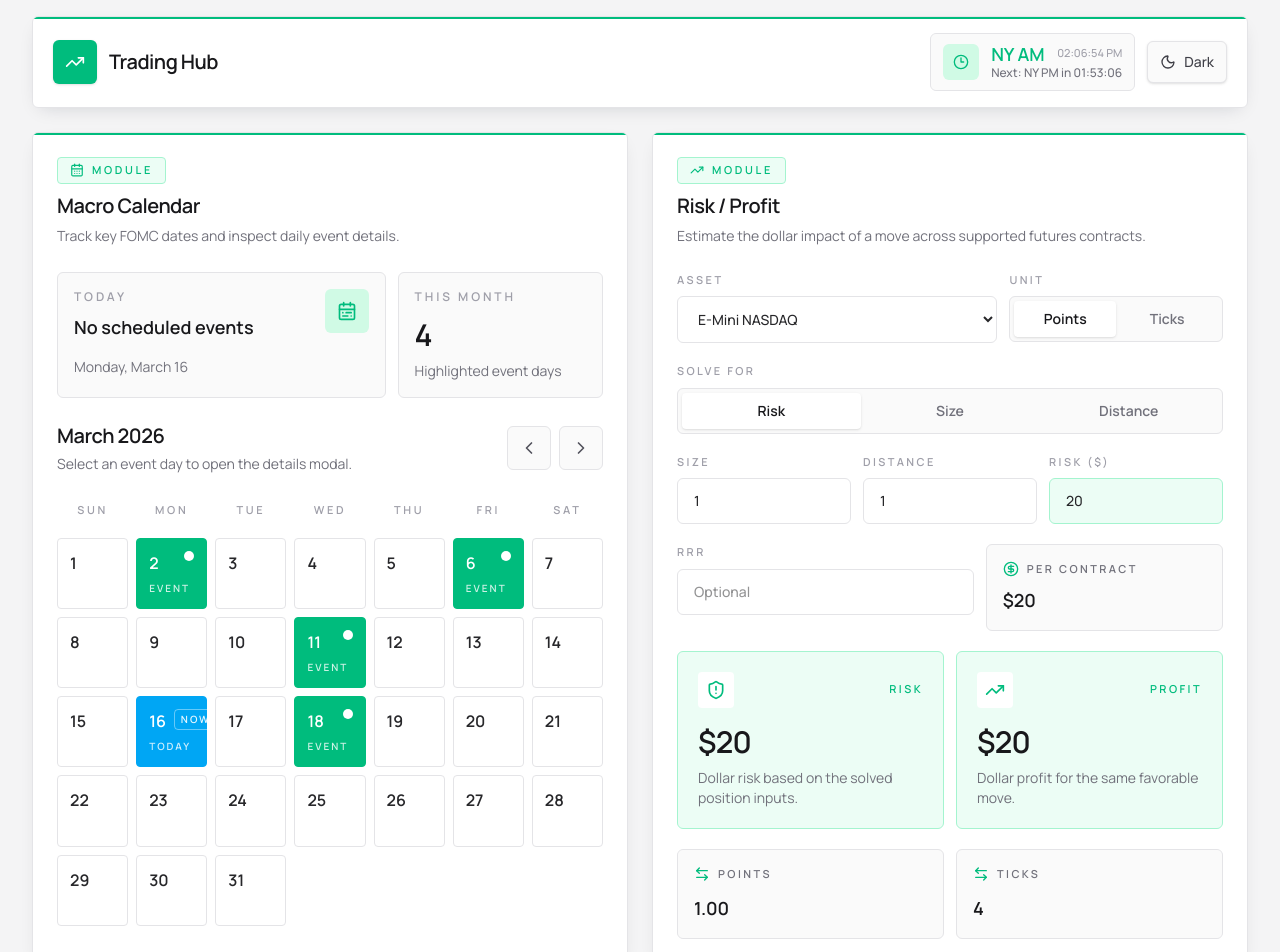
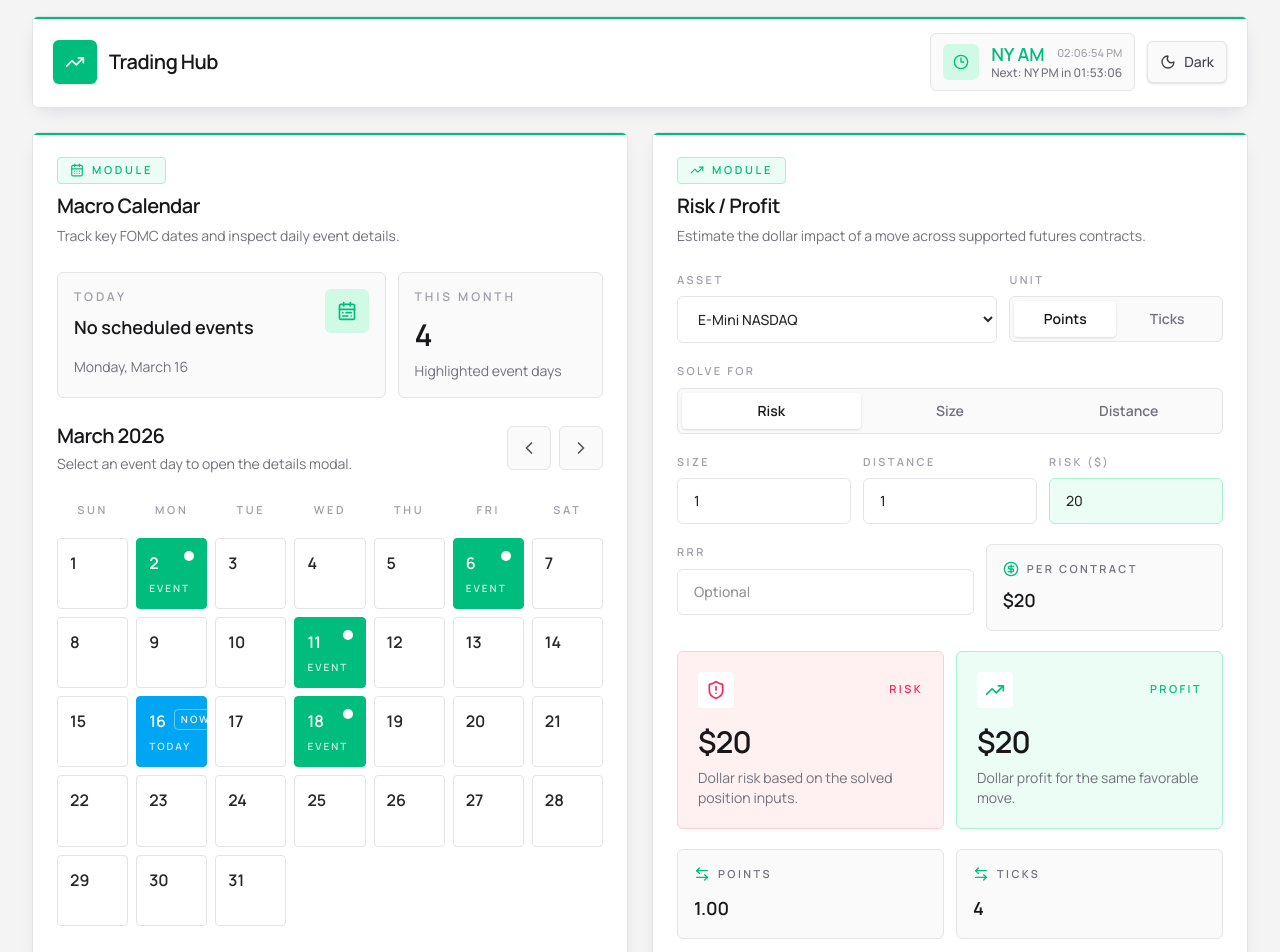
Before and after one commit to MatchaLatte88/tradingtools, a Vue app: page / in a window 1280 px wide. Shown: the top 952 px of the page. Built offline with nearby package versions, Linux system fonts and the light colour scheme.

Commit message:
Restore risk card accent

```diff
--- a/src/components/RiskCalc.vue
+++ b/src/components/RiskCalc.vue
@@ -274,12 +274,12 @@ const formattedSolvedValue = (field) => {
     </div>
 
     <div class="mb-5 grid gap-3 sm:grid-cols-2">
-      <div class="rounded-md border border-emerald-200 bg-emerald-50 p-5 dark:border-emerald-500/20 dark:bg-emerald-500/10">
+      <div class="rounded-md border border-rose-200 bg-rose-50 p-5 dark:border-rose-500/20 dark:bg-rose-500/10">
         <div class="mb-4 flex items-center justify-between">
-          <div class="rounded-sm bg-white p-2 text-emerald-500 dark:bg-zinc-900 dark:text-emerald-300">
+          <div class="rounded-sm bg-white p-2 text-rose-500 dark:bg-zinc-900 dark:text-rose-300">
             <ShieldAlert class="h-5 w-5" />
           </div>
-          <span class="text-[11px] font-semibold uppercase tracking-[0.22em] text-emerald-500 dark:text-emerald-300">Risk</span>
+          <span class="text-[11px] font-semibold uppercase tracking-[0.22em] text-rose-500 dark:text-rose-300">Risk</span>
         </div>
         <div class="text-3xl font-semibold tracking-tight text-zinc-900 dark:text-zinc-50">
           {{ formatCurrency(effectiveRisk) }}
```
